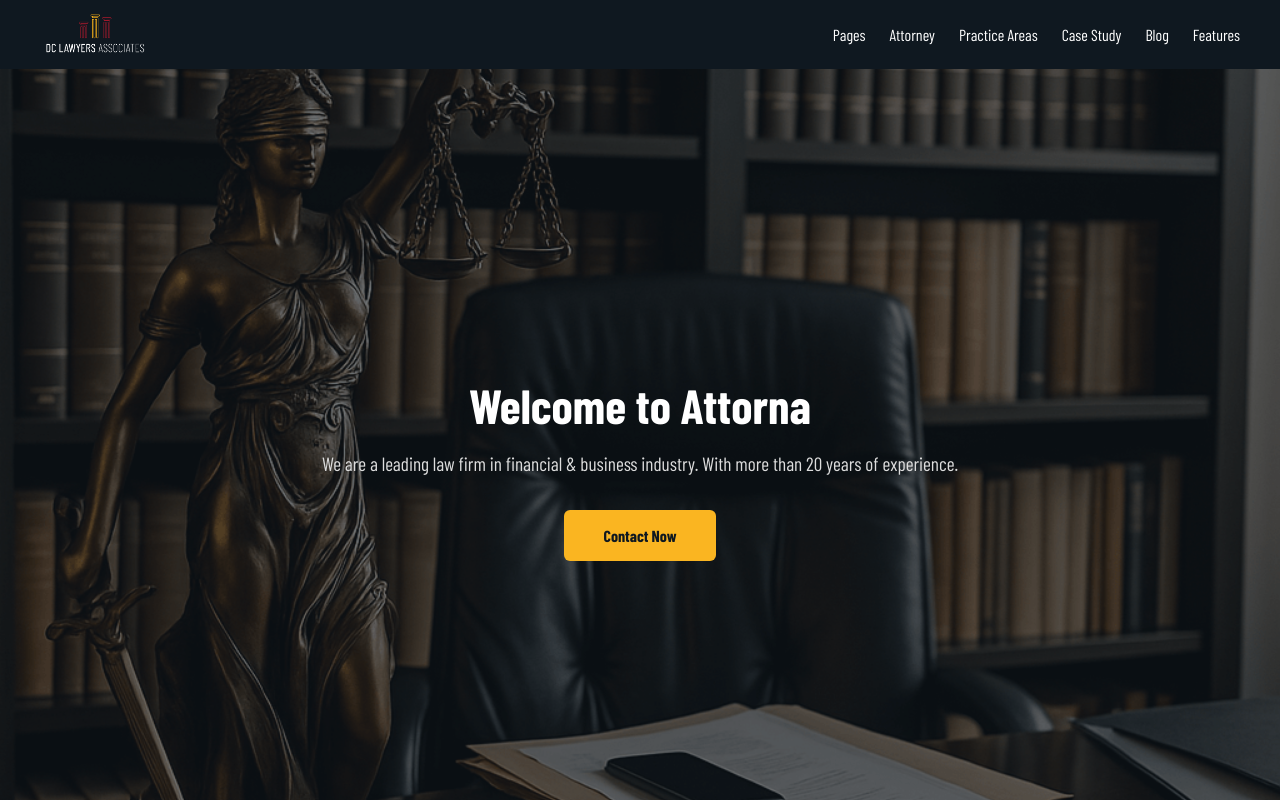
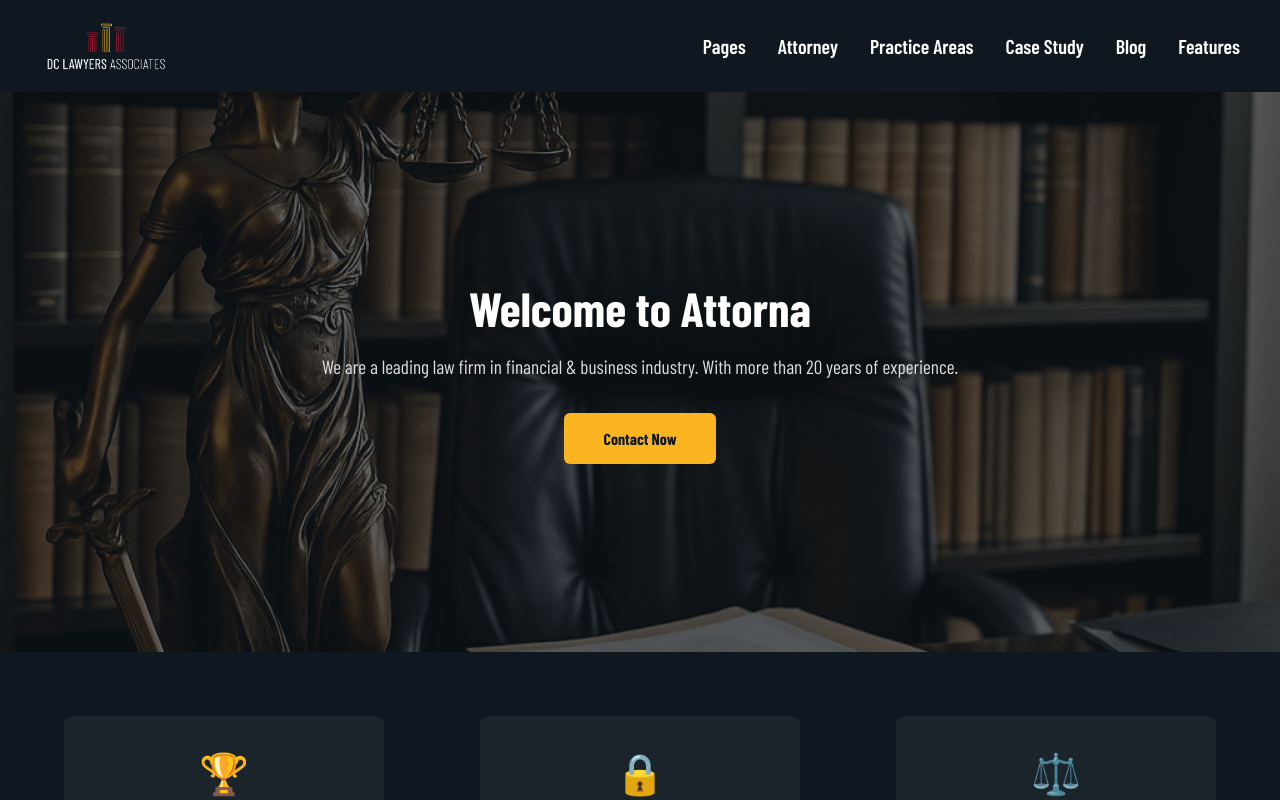
Before and after one commit to JairRoa/dclawyers, a React app: page / in a window 1280 px wide. Shown: the top 800 px of the page. Built offline with nearby package versions, Linux system fonts and the light colour scheme.

Commit message:
landing page

```diff
--- a/public/index.html
+++ b/public/index.html
@@ -2,9 +2,10 @@
 <html lang="es">
   <head>
     <meta charset="UTF-8" />
+    <meta name="viewport" content="width=device-width, initial-scale=1" />
     <title>DC Lawyers</title>
 
-    <!-- 1) Carga de Google Fonts (ya tenías esto) -->
+
     <link
       href="https://fonts.googleapis.com/css2?family=Barlow+Condensed:wght@400;600;700&display=swap"
       rel="stylesheet"
--- a/src/LandingPage.jsx
+++ b/src/LandingPage.jsx
@@ -1,9 +1,9 @@
 // src/LandingPage.jsx
 import React from 'react';
 import styled, { createGlobalStyle } from 'styled-components';
-import Navbar from './components/Navbar'; // Ajusta la ruta si tu carpeta difiere
+import Navbar from './components/Navbar'; // Ajusta la ruta si difiere
 
-// 1) Global styles con ajustes de tamaño responsivo
+// 1) Global styles con ajustes de tamaño de fuente responsivo
 const GlobalStyle = createGlobalStyle`
   /* Reset básico */
   *, *::before, *::after {
@@ -14,7 +14,21 @@ const GlobalStyle = createGlobalStyle`
     padding: 0;
   }
 
-  /* Fuente principal y colores base */
+  /* Ajuste de fuente base */
+  html {
+    font-size: 16px;
+  }
+  @media (max-width: 768px) {
+    html {
+      font-size: 18px; /* Texto 12.5% más grande en tablet/pequeño */
+    }
+  }
+  @media (max-width: 480px) {
+    html {
+      font-size: 20px; /* Texto 25% más grande en móvil pequeño */
+    }
+  }
+
   body {
     font-family: 'Barlow Condensed', sans-serif;
     background-color: #0f1820;
@@ -22,41 +36,25 @@ const GlobalStyle = createGlobalStyle`
     overflow-x: hidden;
   }
 
-  /* Ajuste de tamaño base de fuente para escalado en móvil */
-  html {
-    font-size: 16px;
-  }
-  @media (max-width: 768px) {
-    html {
-      font-size: 18px; /* 12.5% más grande en tablet/pequeño */
-    }
-  }
-  @media (max-width: 480px) {
-    html {
-      font-size: 20px; /* 25% más grande en móvil pequeño */
-    }
-  }
-
-  /* Estilo para el ancla del contacto */
+  /* Ancla de contacto para desplazamiento */
   #contact {
-    scroll-margin-top: 80px; /* evita que el contenido se oculte tras el navbar */
+    scroll-margin-top: 80px;
   }
 `;
 
-// 2) Sección Hero
+// 2) Sección Hero con imagen de fondo reducida
 const Hero = styled.section`
+  position: relative;
   text-align: center;
   padding: 4rem 2rem;
   background: url('/img/background/justice1.png') center/cover no-repeat;
   background-size: cover;
-  min-height: 100vh; /* que ocupe toda la pantalla */
+  min-height: 70vh; /* Altura reducida para no ocupar 100vh */
   display: flex;
   flex-direction: column;
   justify-content: center;
   align-items: center;
 
-  /* Overlay oscurecido para mejorar contraste */
-  position: relative;
   &::before {
     content: '';
     position: absolute;
@@ -79,7 +77,7 @@ const HeroTitle = styled.h2`
   line-height: 1.2;
 
   @media (max-width: 768px) {
-    font-size: 3.6rem; /* 20% más grande que 3rem */
+    font-size: 3.6rem; /* 20% más grande */
   }
   @media (max-width: 480px) {
     font-size: 4rem;
@@ -93,7 +91,7 @@ const HeroSubtitle = styled.p`
   line-height: 1.4;
 
   @media (max-width: 768px) {
-    font-size: 1.44rem; /* 20% más grande */
+    font-size: 1.44rem;
   }
   @media (max-width: 480px) {
     font-size: 1.6rem;
@@ -109,6 +107,7 @@ const CTAButton = styled.a`
   font-weight: 700;
   border-radius: 6px;
   transition: background 0.3s ease, transform 0.2s ease;
+  font-size: 1rem;
 
   &:hover {
     background: #ab182d;
@@ -116,7 +115,7 @@ const CTAButton = styled.a`
   }
 
   @media (max-width: 768px) {
-    font-size: 1.2rem; /* 20% más grande */
+    font-size: 1.2rem;
     padding: 1.2rem 3rem;
   }
   @media (max-width: 480px) {
@@ -129,7 +128,6 @@ const CTAButton = styled.a`
 const Features = styled.section`
   background: #0f1820;
   padding: 4rem 2rem;
-
   display: flex;
   justify-content: space-around;
   gap: 2rem;
@@ -194,7 +192,7 @@ const FeatureText = styled.p`
   }
 `;
 
-// 4) Sección de Contacto simple
+// 4) Sección de Contacto
 const ContactSection = styled.section`
   background: #1a2430;
   padding: 4rem 2rem;
@@ -287,10 +285,10 @@ export default function LandingPage() {
     <>
       <GlobalStyle />
 
-      {/* 1) Navbar común en todas las páginas, currentPage="Home" */}
+      {/* Navbar común, currentPage="Home" */}
       <Navbar currentPage="Home" />
 
-      {/* 2) Hero */}
+      {/* Hero */}
       <Hero>
         <HeroContent>
           <HeroTitle>Welcome to Attorna</HeroTitle>
@@ -301,7 +299,7 @@ export default function LandingPage() {
         </HeroContent>
       </Hero>
 
-      {/* 3) Sección de Features */}
+      {/* Features */}
       <Features>
         <FeatureCard>
           <FeatureIcon>🏆</FeatureIcon>
@@ -320,7 +318,7 @@ export default function LandingPage() {
         </FeatureCard>
       </Features>
 
-      {/* 4) Sección de Contacto */}
+      {/* Contacto */}
       <ContactSection id="contact">
         <ContactContainer>
           <ContactTitle>Contáctanos</ContactTitle>
--- a/src/components/Navbar.jsx
+++ b/src/components/Navbar.jsx
@@ -5,12 +5,12 @@ import styled from 'styled-components';
 // 1) Paleta de colores
 const palette = {
   dark: '#0f1820',
+  text: '#fff',
   highlight: '#fab521',
-  accent: '#ab182d',
-  text: '#fff'
+  accent: '#ab182d'
 };
 
-// 2) Listado de páginas (key debe coincidir con currentPage)
+// 2) Listado de páginas y rutas
 const ALL_PAGES = [
   { key: 'Home', path: '/' },
   { key: 'Pages', path: '/pages' },
@@ -21,111 +21,139 @@ const ALL_PAGES = [
   { key: 'Features', path: '/features' }
 ];
 
-// 3) Styled‐components
+// 3) Styled-components
 
-// Contenedor principal del Navbar
+// Contenedor general del Navbar
 const NavContainer = styled.nav`
   width: 100%;
   background: ${palette.dark};
-  padding: 0.5rem 2rem;
+  padding: 1rem 2rem;
   box-sizing: border-box;
-  position: relative;
-  z-index: 1000;
 
-  @media (max-width: 768px) {
-    padding: 0.5rem 1rem;
+  @media (max-width: 800px) {
+    padding: 0.75rem 1rem;
   }
 `;
 
-// Capa interna para centrar/espaciar logo + hamburger o enlaces
+// Interno que alinea logo y burger/menu
 const NavInner = styled.div`
   max-width: 1200px;
   margin: 0 auto;
   display: flex;
   align-items: center;
   justify-content: space-between;
+  position: relative;
 
-  @media (max-width: 768px) {
-    /* En móviles, centrar *solo* el logo y el ícono hamburguesa */
-    justify-content: center;
+  @media (max-width: 800px) {
+    justify-content: flex-start; /* Logo a la izquierda */
   }
 `;
 
-// Logo
+// Logo (izquierda) con tamaño aumentado
 const LogoImg = styled.img`
+  height: 60px;
+
+  @media (max-width: 1024px) {
+    height: 55px;
+  }
+  @media (max-width: 800px) {
     height: 50px;
-
-  @media (max-width: 768px) {
-    height: 45px;
   }
   @media (max-width: 480px) {
-    height: 40px;
+    height: 45px;
   }
 `;
 
-// Botón hamburguesa
+// Botón hamburguesa (aparece en ≤800px)
 const BurgerButton = styled.div`
-  display: none;       /* Solo visible en móviles (≤768px) */
+  display: none; /* Oculto en pantallas grandes */
+
+  @media (max-width: 800px) {
+    display: block;
+    position: absolute;
+    top: 50%;
+    left: 50%;
+    transform: translate(-50%, -50%);
     cursor: pointer;
     z-index: 1100;
 
     div {
-    width: 25px;
-    height: 3px;
+      width: 30px;
+      height: 4px;
       background-color: ${palette.text};
-    margin: 4px 0;
-    transition: all 0.3s ease;
+      margin: 5px 0;
+      transition: background-color 0.2s ease, transform 0.3s ease;
     }
-
-  @media (max-width: 768px) {
-    display: block;
-    position: absolute;
-    right: 1rem;       /* derecha antes de la media query */
-    /* Para centrarlo, movemos right / left */
-    left: 50%;
-    transform: translateX(-50%);
+    &:hover div {
+      background-color: ${palette.highlight};
+    }
   }
 `;
 
-// Lista de enlaces de navegación
+// Lista de enlaces
 const NavLinks = styled.ul`
   list-style: none;
-  display: flex;
-  gap: 1.5rem;
   margin: 0;
   padding: 0;
 
-  li a {
+  /* 1) Móvil (≤800px): oculto por default, visible si open=true */
+  @media (max-width: 800px) {
+    display: ${(props) => (props.open ? 'flex' : 'none')};
+    flex-direction: column;
+    align-items: center;
+    justify-content: center;
+    position: fixed;          /* <-- Aquí cambiamos a fixed */
+    top: 0;                   /* para cubrir TODO el viewport */
+    left: 0;
+    width: 100%;
+    height: 100vh;
+    background: ${palette.dark};
+    z-index: 1000;
+
+    li {
+      margin: 1.5rem 0;
+      a {
         text-decoration: none;
         color: ${palette.text};
-    font-weight: 500;
+        font-size: 1.75rem;   /* Muy grande en móvil */
+        font-weight: 600;
         transition: color 0.2s ease;
         &:hover {
           color: ${palette.highlight};
         }
       }
+    }
+  }
 
-  @media (max-width: 768px) {
-    /* En móviles queda oculto si open=false, y visible en columna si open=true */
-    position: absolute;
-    top: 0;
-    left: 0;
-    width: 100%;
-    height: 100vh;           /* Cubrir toda la pantalla */
-    background: ${palette.dark};
-    flex-direction: column;
+  /* 2) Pantallas ≥801px: menú horizontal */
+  @media (min-width: 801px) {
+    display: flex !important;  /* fuerza que en desktop siempre esté flex */
+    flex-direction: row;
+    gap: 2rem;
     align-items: center;
-    justify-content: center;
-
-    display: ${({ open }) => (open ? 'flex' : 'none')};
-    padding: 0;
+    position: static;
+    height: auto;
+    background: none;
 
     li {
-      margin: 1rem 0;
+      margin: 0;
+      a {
+        font-size: 1.25rem;  /* 20px aprox. en desktop */
+        text-decoration: none;
+        color: ${palette.text};
+        font-weight: 600;
+        transition: color 0.2s ease;
+        &:hover {
+          color: ${palette.highlight};
+        }
+      }
+    }
+  }
 
-      a {
-        font-size: 1.5rem;   /* Texto grande para móvil */
-      }
+  /* 3) Tablet mediano: 801px ≤ ancho ≤ 1024px, sube un poco la fuente */
+  @media (min-width: 801px) and (max-width: 1024px) {
+    li a {
+      font-size: 1.3rem; /* ~20.8px */
     }
   }
 `;
@@ -133,10 +161,10 @@ const NavLinks = styled.ul`
 export default function Navbar({ currentPage }) {
   const [open, setOpen] = useState(false);
 
-  // Filtrar la página actual de la lista
-  const visiblePages = ALL_PAGES.filter(page => page.key !== currentPage);
+  // Filtramos la página actual
+  const visiblePages = ALL_PAGES.filter((page) => page.key !== currentPage);
 
-  // Cierra menú al hacer clic en un enlace (móvil)
+  // Al hacer clic en un enlace en móvil, cerramos el menú
   const handleLinkClick = () => {
     setOpen(false);
   };
@@ -144,21 +172,31 @@ export default function Navbar({ currentPage }) {
   return (
     <NavContainer>
       <NavInner>
-        {/* Logo: ajusta el href si tu Home es otra ruta */}
-        <a href="/">
+        {/* Logo a la izquierda */}
+        <a href="/" style={{ display: 'flex', alignItems: 'center' }}>
           <LogoImg src="/img/logos/vertical.png" alt="DC Lawyers Logo" />
         </a>
 
-        {/* Botón hamburguesa (solo en ≤768px) */}
-        <BurgerButton onClick={() => setOpen(prev => !prev)}>
-          <div style={{ transform: open ? 'rotate(45deg) translate(5px, 5px)' : 'none' }} />
+        {/* Burger (solo aparece en ≤800px) */}
+        <BurgerButton onClick={() => setOpen((prev) => !prev)}>
+          <div
+            style={{
+              transform: open ? 'rotate(45deg) translate(5px, 5px)' : 'none'
+            }}
+          />
           <div style={{ opacity: open ? 0 : 1 }} />
-          <div style={{ transform: open ? 'rotate(-45deg) translate(5px, -5px)' : 'none' }} />
+          <div
+            style={{
+              transform: open
+                ? 'rotate(-45deg) translate(5px, -5px)'
+                : 'none'
+            }}
+          />
         </BurgerButton>
 
         {/* Enlaces de navegación */}
         <NavLinks open={open}>
-          {visiblePages.map(page => (
+          {visiblePages.map((page) => (
             <li key={page.key}>
               <a href={page.path} onClick={handleLinkClick}>
                 {page.key}
```
Lines whose indentation alone changed are shown as unchanged.
